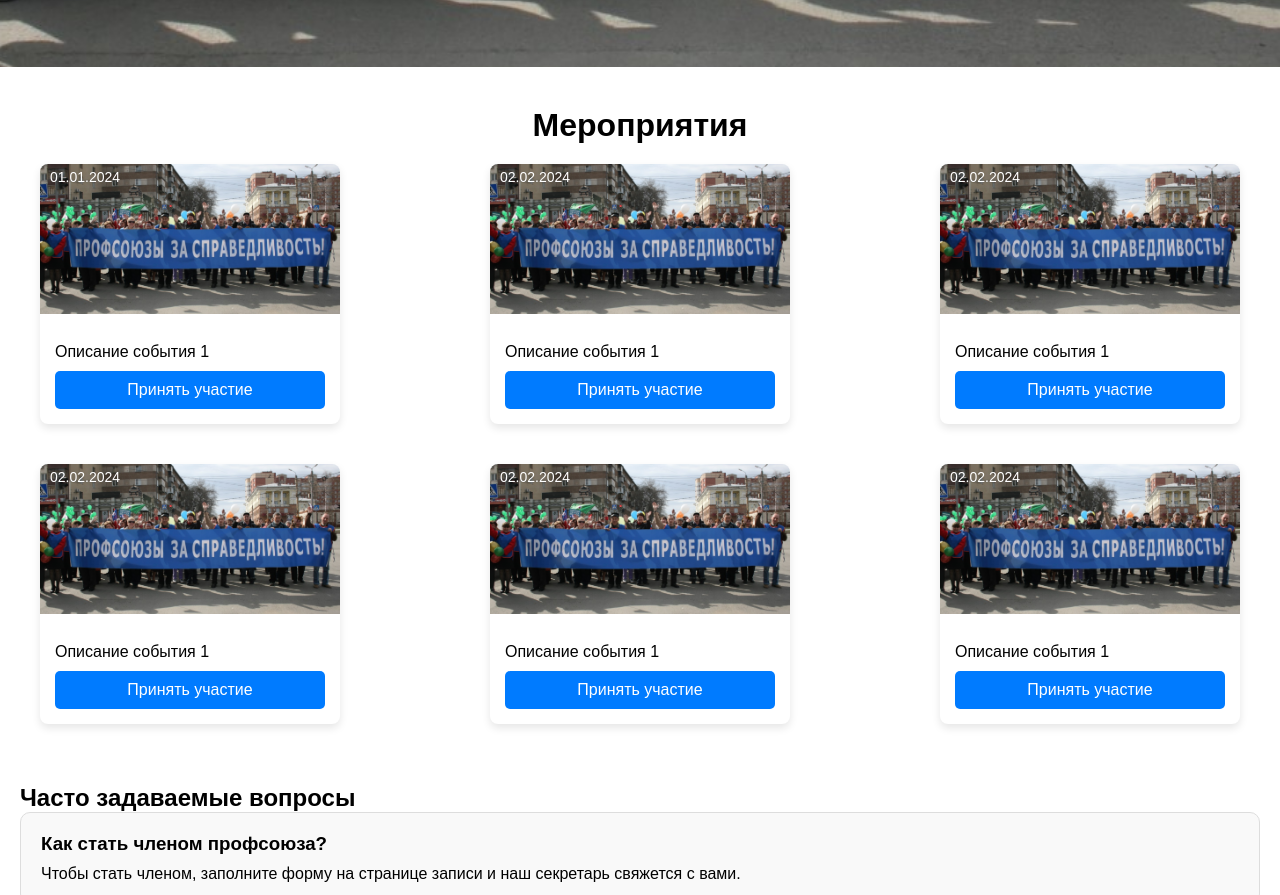
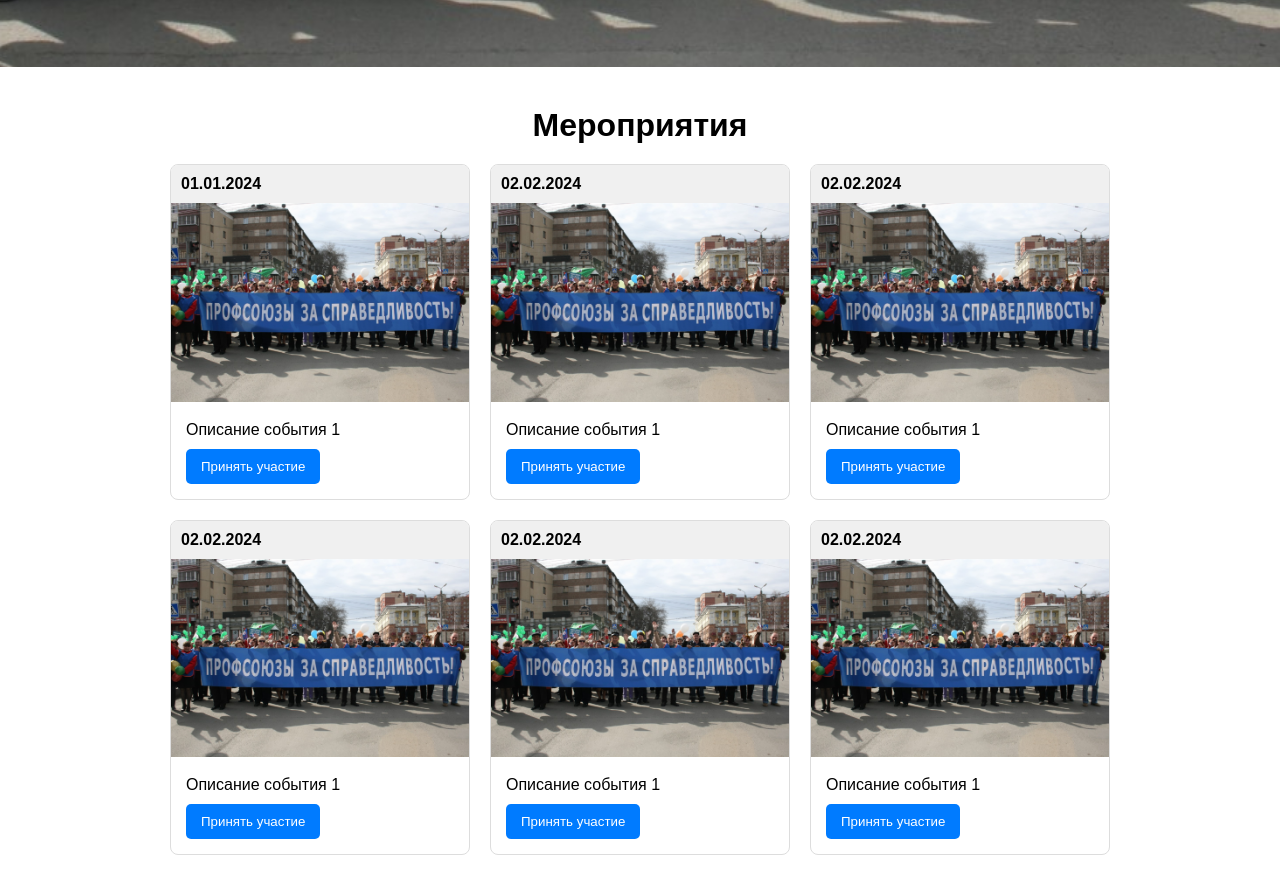
Before and after one commit to evilstepan1337/kyrcach, a plain HTML site: page index.html in a window 1280 px wide. Shown: the part 827-1722 px from the top of the page. Drawn offline with Linux system fonts and the light colour scheme.

Commit message:
Add files via upload

```diff
--- a/style.css
+++ b/style.css
@@ -156,56 +156,52 @@ body {
 
 .cards {
     display: flex;
-    flex-wrap: wrap;
-    justify-content: space-between;
+    flex-wrap: wrap; /* Позволяет карточкам переноситься на следующую строку */
+    gap: 20px; /* Отступы между карточками */
+    justify-content: center; /* Центрирование карточек по горизонтали */
+    padding: 20px; /* Отступ внутри контейнера */
 }
 
+/* Стиль для каждой карточки */
 .card {
-    width: 300px;
-    position: relative;
-    margin: 20px;
-    box-shadow: 0 4px 8px rgba(0, 0, 0, 0.1);
-    border-radius: 8px;
-    overflow: hidden;
-    background-color: #fff;
+    flex: 1 1 calc(50% - 20px); /* Ширина карточки: 50% от контейнера минус отступы */
+    max-width: 300px; /* Максимальная ширина карточки */
+    box-sizing: border-box; /* Учитывать отступы и границы в расчете ширины */
+    background-color: #fff; /* Фоновый цвет карточки */
+    border: 1px solid #ddd; /* Граница карточки */
+    border-radius: 8px; /* Закругление углов карточки */
+    overflow: hidden; /* Обрезать содержимое, выходящее за границы карточки */
 }
 
+/* Стиль для изображений внутри карточек */
 .card-image {
-    width: 100%;
-    height: 150px;
-    object-fit: cover;
+    width: 100%; /* Изображение заполняет всю ширину карточки */
+    height: auto; /* Высота изображения автоматически пропорциональна ширине */
+    object-fit: cover; /* Изображение обрезается, чтобы заполнить карточку без искажения */
+}
+
+/* Остальные стили для карточки */
+.event-date {
+    font-weight: bold;
+    padding: 10px;
+    background-color: #f0f0f0;
 }
 
 .card-content {
     padding: 15px;
-    position: relative;
-}
-
-.event-date {
-    position: absolute;
-    color: white;
-    padding: 5px 10px;
-    font-size: 14px;
-    border-radius: 5px;
 }
 
 .event-description {
-    margin: 10px 0;
-    font-size: 16px;
+    margin-bottom: 10px;
 }
 
 .participate-btn {
-    display: block;
-    width: 100%;
-    padding: 10px;
-    background-color: #007bff;
-    color: white;
+    background-color: #007BFF;
+    color: #fff;
     border: none;
+    padding: 10px 15px;
+    cursor: pointer;
     border-radius: 5px;
-    font-size: 16px;
-    cursor: pointer;
-    text-align: center;
-    margin-top: 10px;
 }
 
 .participate-btn:hover {
```
